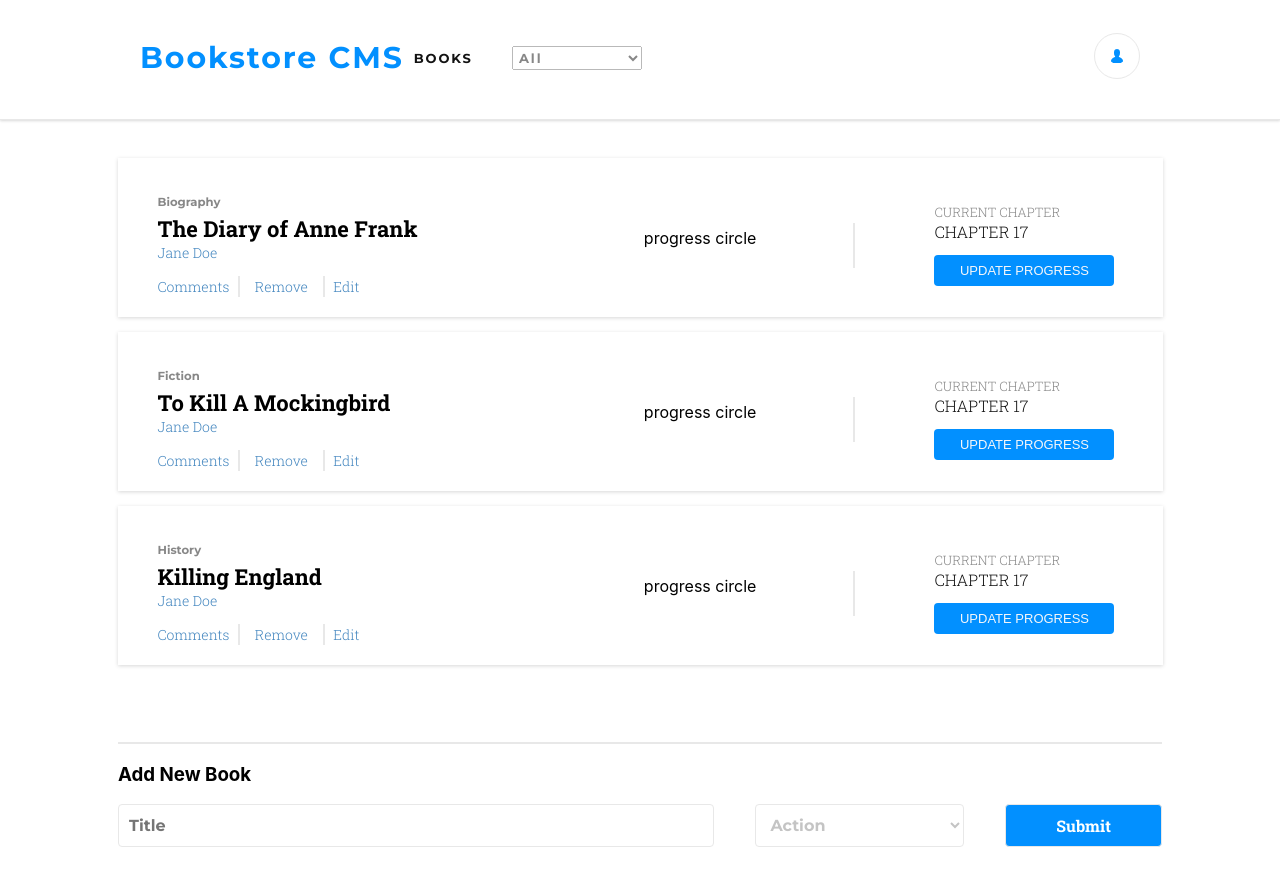
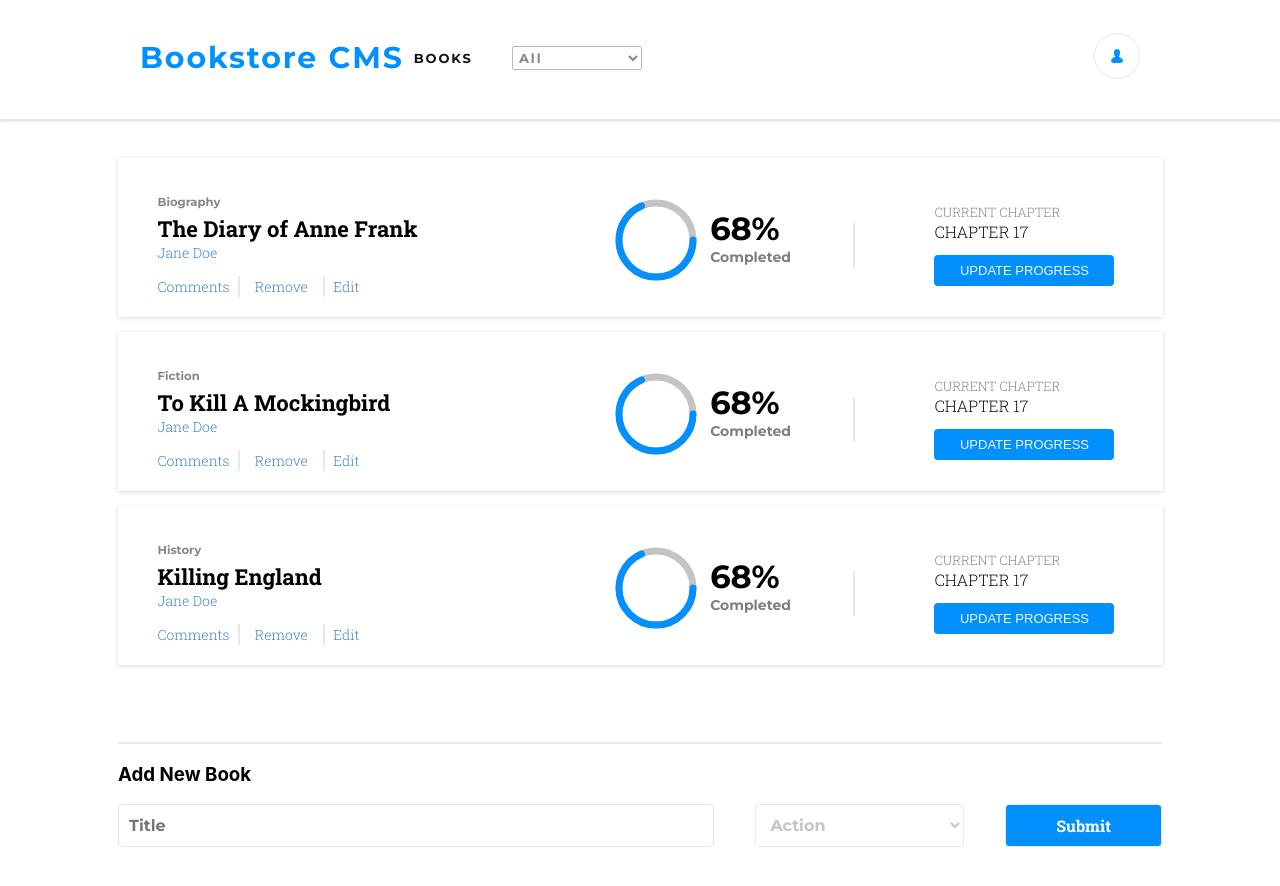
Before and after one commit to didymus707/bookstore, a React (Create React App) app: page / in a window 1280 px wide. Shown: the top 886 px of the page. Built offline with nearby package versions, Linux system fonts and the light colour scheme.

Commit message:
Finished the progress bar

```diff
--- a/src/App.css
+++ b/src/App.css
@@ -132,6 +132,52 @@
   font-size: 14px;
 }
 
+/* progress circle */
+.progress-bar {
+  display: flex;
+}
+
+.percent,
+.svg,
+circle {
+  width: 90px;
+  height: 89px;
+}
+
+circle {
+  position: absolute;
+  fill: none;
+  stroke-width: 7;
+  transform: translate(10px, 10px); /* This is to position it in the center */
+  stroke-dasharray: 300;
+  stroke-linecap: round;
+}
+
+circle:nth-child(1) {
+  stroke-dashoffset: 0;
+  stroke: #c4c4c4;
+}
+
+.percent circle:nth-child(2) {
+  stroke: #0290ff;
+  stroke-dashoffset: calc(440 - (440 * 68) / 100);
+}
+
+.val {
+  flex-direction: column;
+  font-family: 'Montserrat', sans-serif;
+  padding-left: 11px;
+}
+
+.val li:first-of-type {
+  font-size: 32px;
+}
+
+.val li:last-of-type {
+  font-size: 14px;
+  opacity: 0.5;
+}
+
 .update-progress {
   font-family: 'Roboto Slab', serif;
   font-size: 13px;
@@ -203,7 +249,8 @@
   background-color: white;
 }
 
-.add-new-section input[type=text]:focus, .add-new-section select:focus {
+.add-new-section input[type=text]:focus,
+.add-new-section select:focus {
   outline: 1px solid #37434d;
 }
 
--- a/src/component/Book.js
+++ b/src/component/Book.js
@@ -69,7 +69,18 @@ const Book = ({ books, deleteBook, filter }) => (
               </ul>
             </div>
             <div className="progress-bar">
-              progress circle
+              <div className="rings">
+                <div className="percent">
+                  <svg className="svg">
+                    <circle cx="37" cy="37" r="37" />
+                    <circle cx="37" cy="37" r="37" />
+                  </svg>
+                </div>
+              </div>
+              <ul className="val">
+                <li>68%</li>
+                <li>Completed</li>
+              </ul>
             </div>
             <div className="update-progress">
               <ul className="chapter">
```
